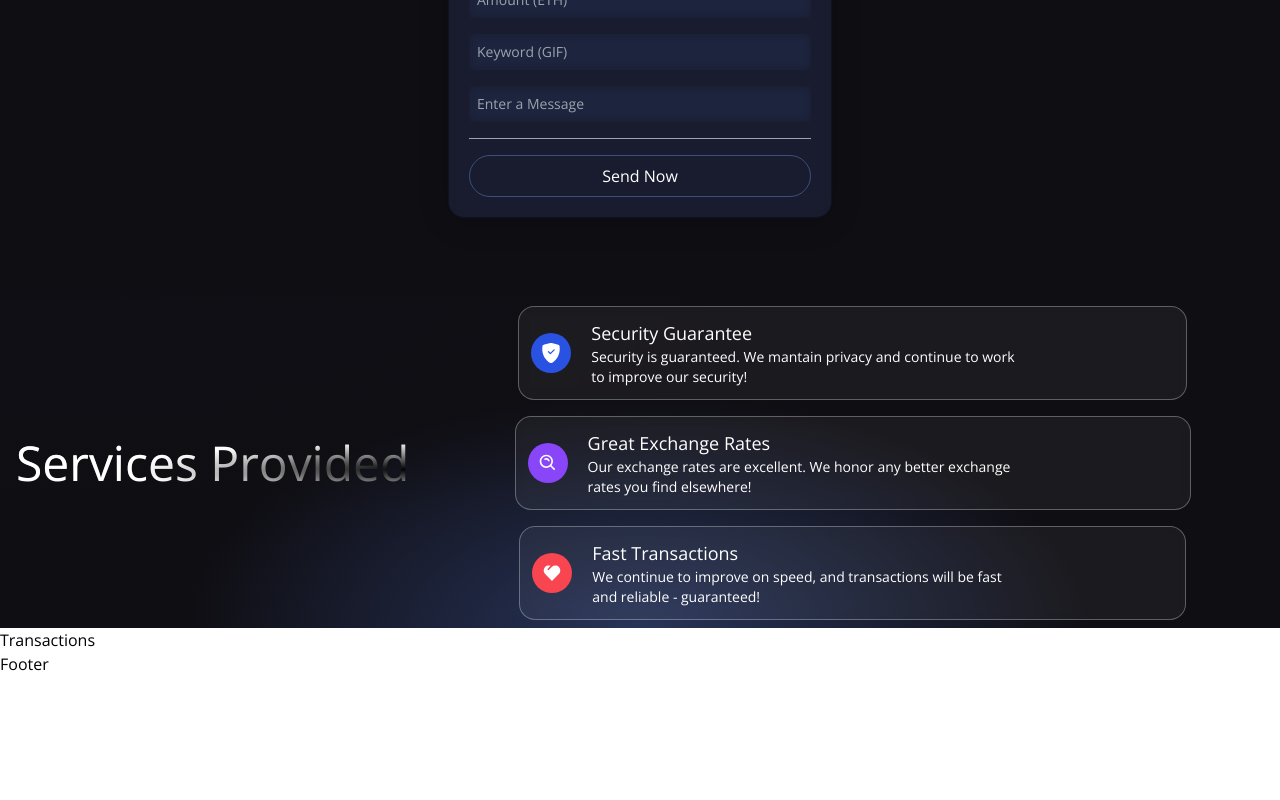
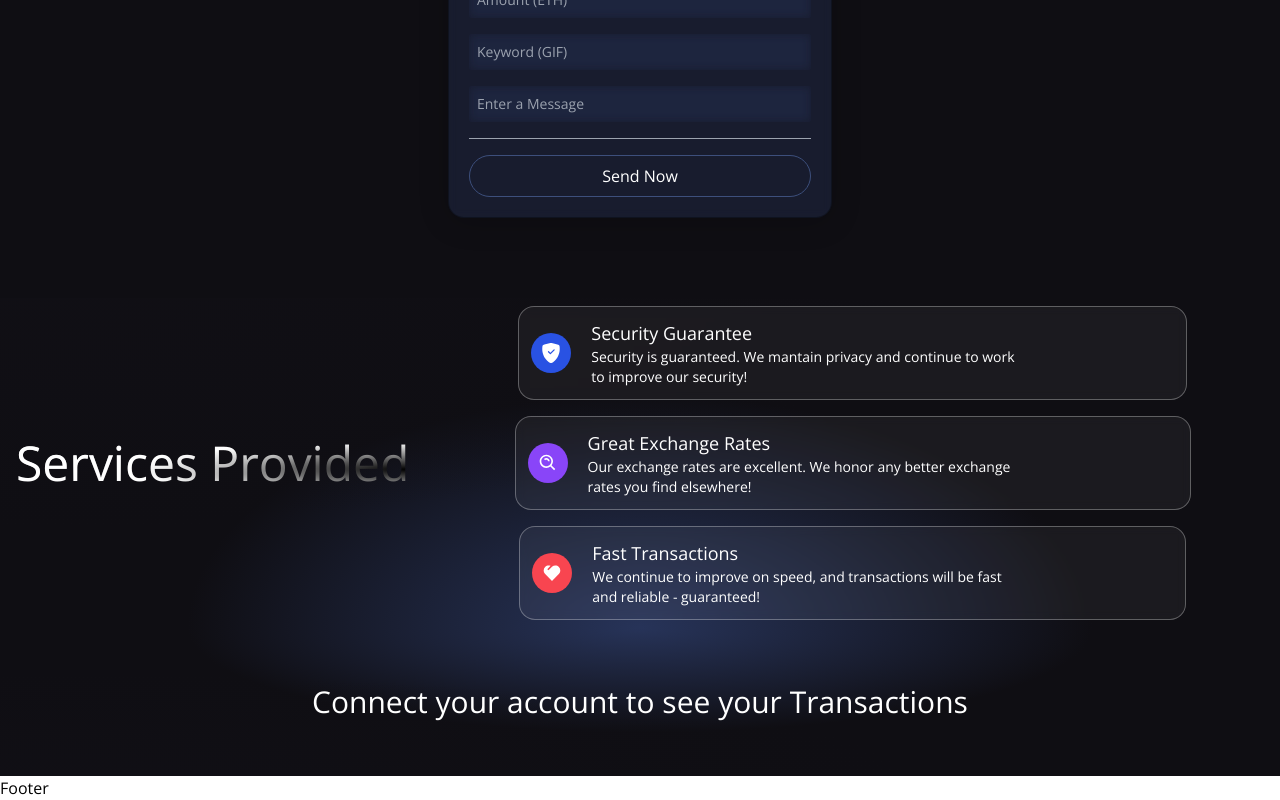
Before and after one commit to paulinavcole/P-Krypt, a React (Vite) app in the folder client/: page / in a window 1280 px wide. Shown: the part 851-1651 px from the top of the page. Before the commit the page ends 1527 px from the top, so only its background shows below. Built offline with nearby package versions, Linux system fonts and the light colour scheme.

Commit message:
creating transactions history component

```diff
--- a/client/src/components/Transactions.jsx
+++ b/client/src/components/Transactions.jsx
@@ -1,6 +1,21 @@
+
+import React, { useContext } from 'react';
+
+import { TransactionContext } from '../context/TransactionContext'
+
 const Transactions = () => {
+    const { currentAccount } = useContext(TransactionContext);
+
     return (
-        <h1>Transactions</h1>
+        <div className='flex w-full justify-center items-center 2xl:px-20 gradient-bg-transactions'>
+            <div className='flex flex-col md:p-12 py-12 px-4'>
+                {currentAccount ? (
+                    <h3 className='text-white text-3xl text-center my-2'>Latest Transactions</h3>
+                ): (
+                    <h3 className='text-white text-3xl text-center my-2'>Connect your account to see your Transactions</h3>
+                )}
+            </div>
+        </div>
     );
 }
 
```
